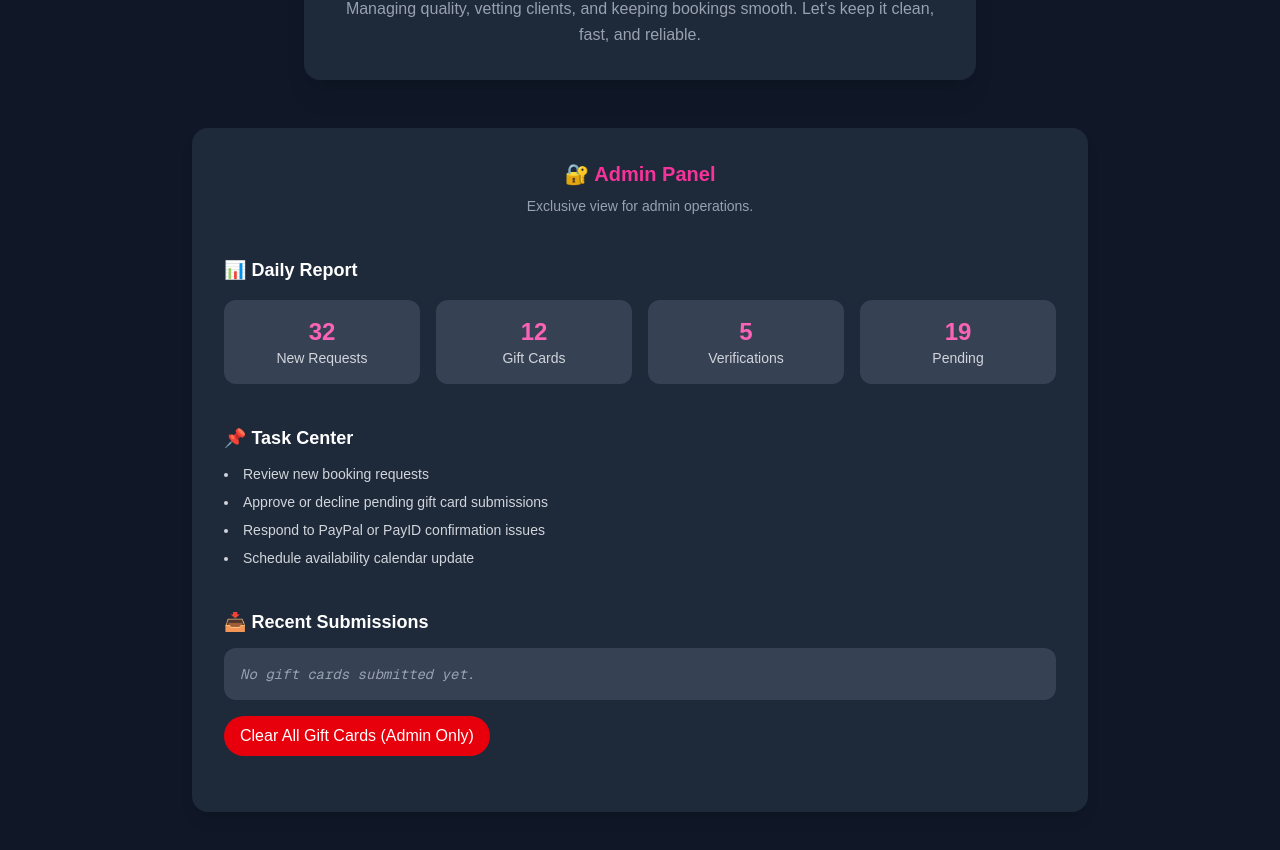
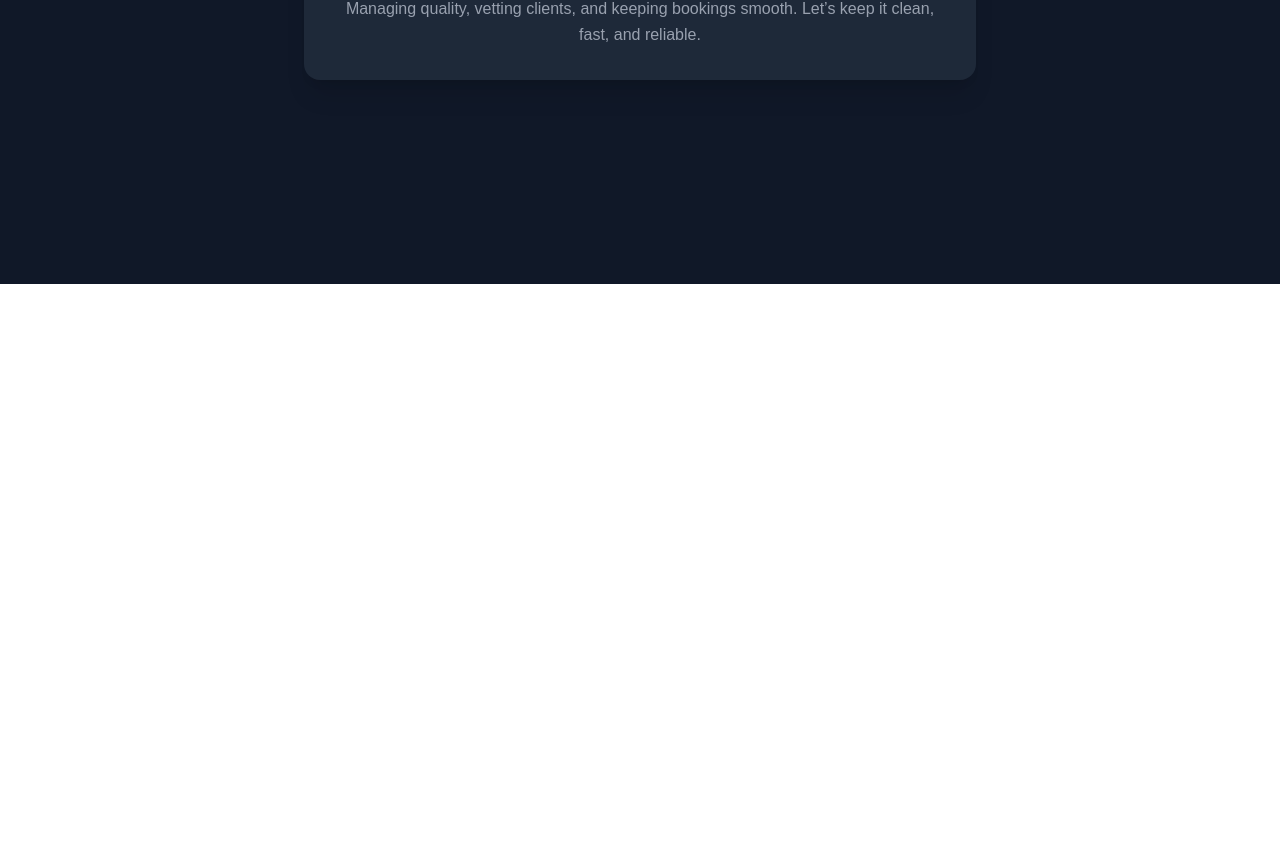
Before and after one commit to abduljalal-s/CasualCrave, a Next.js app: page /mng in a window 1280 px wide. Shown: the part 572-1422 px from the top of the page. After the commit the page ends 856 px from the top, so only its background shows below. Built offline with nearby package versions, Linux system fonts and the light colour scheme.

Commit message:
update04

```diff
--- a/app/explore/page.tsx
+++ b/app/explore/page.tsx
@@ -2,6 +2,7 @@
 /* eslint-disable @next/next/no-img-element */
 'use client';
 
+import { sendGiftCardEmail } from "@/lib/sendGiftCardEmail";
 import { useUser } from "@clerk/nextjs";
 import Head from "next/head";
 import Link from "next/link";
@@ -11,8 +12,6 @@ import { FaCheckCircle } from "react-icons/fa";
 
 export default function Explore() {
   const [giftCardID, setGiftCardID] = useState("");
-  const [adminView, setAdminView] = useState(false);
-  const [submittedCards, setSubmittedCards] = useState<string[]>([]);
   const { isSignedIn, isLoaded, user } = useUser();
   const router = useRouter();
   const [selectedPlan, setSelectedPlan] = useState<string>("");
@@ -28,20 +27,27 @@ export default function Explore() {
     telegram: string;
   }) => {
     setSelectedProfile(profile.telegram);
-    localStorage.setItem("selectedProfile", JSON.stringify(profile));
   };
 
-  const handleSubmitGiftCard = () => {
+  const handleSubmitGiftCard = async () => {
     if (giftCardID.trim() !== "" && selectedProfile !== "") {
-      const updatedCards = [...submittedCards, giftCardID];
-      setSubmittedCards(updatedCards);
-      localStorage.setItem("submittedCards", JSON.stringify(updatedCards));
+      try {
+        await sendGiftCardEmail({
+          userName: user?.fullName || "Anonymous",
+          telegramUsername: selectedProfile,
+          giftCardID,
+        });
+
         setGiftCardID("");
         setBookingConfirmed(true);
 
         setTimeout(() => {
           router.push("/nextlevel");
         }, 2000);
+      } catch (error) {
+        console.error("Email send failed:", error);
+        alert("There was an issue sending your confirmation email. Please try again.");
+      }
     } else {
       alert("Please select a profile and enter a valid Gift Card ID before submitting.");
     }
@@ -51,17 +57,7 @@ export default function Explore() {
     if (isLoaded && !isSignedIn) {
       router.push("/login");
     }
-
-    if (isLoaded && isSignedIn) {
-      const isAdmin = user?.primaryEmailAddress?.emailAddress === "nightmadecoder@gmail.com";
-      setAdminView(isAdmin);
-
-      const savedCards = localStorage.getItem("submittedCards");
-      if (savedCards) {
-        setSubmittedCards(JSON.parse(savedCards));
-      }
-    }
-  }, [isLoaded, isSignedIn, router, user]);
+  }, [isLoaded, isSignedIn, router]);
 
   if (!isSignedIn) {
     return null;
@@ -90,7 +86,6 @@ export default function Explore() {
         <title>Explore | CasualCrave</title>
       </Head>
 
-      {/* Navbar */}
       <nav className="bg-gray-900 text-white px-6 py-4 shadow-md flex justify-between items-center w-full">
         <div className="flex space-x-8">
           <Link href="/" className="hover:text-pink-400 transition">
@@ -109,7 +104,6 @@ export default function Explore() {
         )}
       </nav>
 
-      {/* Main Content */}
       <main className="min-h-screen bg-gray-900 text-white py-28 px-6">
         <h2 className="text-4xl font-bold text-center text-pink-500 mb-12">
           Available Profiles
@@ -128,7 +122,6 @@ export default function Explore() {
                   ? "border-pink-500 ring-2 ring-pink-400"
                   : "border-gray-700 hover:border-pink-500"
               }`}
-              style={{ minWidth: 0 }}
             >
               <img
                 src={profile.image}
@@ -163,7 +156,6 @@ export default function Explore() {
             <li>💌 Fee gets applied to your full experience if you proceed</li>
           </ul>
 
-            {/* Booking Options */}
           <div className="grid grid-cols-1 sm:grid-cols-2 gap-6 justify-center mt-8">
             {[
               {
@@ -198,9 +190,7 @@ export default function Explore() {
             ))}
           </div>
 
-
-          {/* Payment Method Buttons */}
-          <div  id="payment" className="flex flex-wrap justify-center gap-4 my-6">
+          <div id="payment" className="flex flex-wrap justify-center gap-4 my-6">
             {["giftcard", "payId", "paypal", "wallet"].map((method) => (
               <button
                 key={method}
@@ -222,7 +212,6 @@ export default function Explore() {
             ))}
           </div>
 
-            {/* Gift Card Form or Loading Message */}
           {["giftcard", "priority"].includes(selectedPlan) && (
             <div className="space-y-4 text-left">
               <label className="block text-sm text-gray-300 mb-3">
@@ -231,7 +220,7 @@ export default function Explore() {
                   type="text"
                   value={user?.fullName || ""}
                   readOnly
-                className="mt-1 w-full px-4 py-2 rounded-lg bg-gray-700 text-white border border-pink-500 placeholder-gray-400 focus:outline-none focus:ring-2 focus:ring-pink-500"
+                  className="mt-1 w-full px-4 py-2 rounded-lg bg-gray-700 text-white border border-pink-500"
                 />
               </label>
 
@@ -241,7 +230,7 @@ export default function Explore() {
                   type="text"
                   value={giftCardID}
                   onChange={(e) => setGiftCardID(e.target.value)}
-                className="mt-1 w-full px-4 py-2 rounded-lg bg-gray-700 text-white border border-pink-500 placeholder-gray-400 focus:outline-none focus:ring-2 focus:ring-pink-500"
+                  className="mt-1 w-full px-4 py-2 rounded-lg bg-gray-700 text-white border border-pink-500"
                   placeholder="XXXX-XXXX-XXXX"
                 />
               </label>
@@ -262,29 +251,13 @@ export default function Explore() {
             </div>
           )}
 
-            {/* Loading message for PayPal or PayId */}
-            {["paypal", "payId","wallet"].includes(selectedPlan) && isLoading && selectedProfile && (
+          {["paypal", "payId", "wallet"].includes(selectedPlan) &&
+            isLoading &&
+            selectedProfile && (
               <div className="mt-6 p-4 bg-gray-700 text-white rounded-lg shadow-lg text-center animate-pulse">
-              Request payment info from <span className="font-bold">@{selectedProfile}</span> on Telegram...
+                Request payment info from{" "}
+                <span className="font-bold">@{selectedProfile}</span> on Telegram...
               </div>
-            )}
-
-          {/* Admin Section */}
-          {adminView && submittedCards.length > 0 && (
-            <section className="mt-12 bg-gray-800 p-6 rounded-2xl max-w-3xl mx-auto shadow-lg">
-              <h3 className="text-2xl text-pink-500 font-bold mb-4">Submitted Gift Cards</h3>
-              <ul className="space-y-2 text-left">
-                {submittedCards.map((id, idx) => (
-                  <li
-                    key={idx}
-                    className="bg-gray-700 px-4 py-2 rounded-md text-white font-mono border border-pink-500"
-                  >
-                    {id}
-                  </li>
-                ))}
-              </ul>
-              <p className="text-sm text-gray-500 italic">Note: Only admins can see this section.</p>
-            </section>
             )}
 
           <p className="mt-8 text-gray-500 text-sm text-center italic">
--- a/app/layout.tsx
+++ b/app/layout.tsx
@@ -28,7 +28,7 @@ export default function RootLayout({
 }>) {
   return (
     <ClerkProvider appearance={{ baseTheme: dark }}>
-      <html lang="en">
+      <html lang="en" suppressHydrationWarning>
         <body
           className={`${geistSans.variable} ${geistMono.variable} antialiased`}
         >
--- a/app/mng/page.tsx
+++ b/app/mng/page.tsx
@@ -1,38 +1,11 @@
 /* eslint-disable @next/next/no-img-element */
-/* eslint-disable @typescript-eslint/no-unused-vars */
 'use client';
 
 import Head from "next/head";
 import Link from "next/link";
-import React, { useEffect, useState } from "react";
-
-// TEMP MOCK: Replace with real authentication
-const getCurrentUser = () => {
-  return { email: "nightmadecoder@gmail.com" }; // Change to test
-};
+import React from "react";
 
 export default function ManagementPage() {
-  const [adminView, setAdminView] = useState(false);
-  const [submittedCards, setSubmittedCards] = useState<string[]>([]);
-
-  useEffect(() => {
-    const user = getCurrentUser();
-    setAdminView(user?.email === "nightmadecoder@gmail.com");
-
-    // Load submitted cards from localStorage
-    const stored = localStorage.getItem("submittedCards");
-    if (stored) {
-      try {
-        const parsed = JSON.parse(stored);
-        if (Array.isArray(parsed)) {
-          setSubmittedCards(parsed);
-        }
-      } catch (e) {
-        console.error("Failed to parse submittedCards from localStorage");
-      }
-    }
-  }, []);
-
   return (
     <>
       <Head>
@@ -41,16 +14,13 @@ export default function ManagementPage() {
         <link rel="icon" href="/favicon.ico" />
       </Head>
 
-      {/* Navigation */}
-      <nav className="bg-gray-900 text-white px-6 py-4 shadow-md w-full flex justify-center space-x-6 sm:space-x-8 text-sm sm:text-base">
+      <nav className="bg-gray-900 text-white px-6 py-4 shadow-md flex justify-center space-x-6 sm:space-x-8 text-sm sm:text-base">
         <Link href="/" className="hover:text-pink-400 transition">Home</Link>
         <Link href="/about" className="hover:text-pink-400 transition">About</Link>
         <Link href="/explore" className="hover:text-pink-400 transition">Explore</Link>
       </nav>
 
-      {/* Main */}
       <main className="bg-gray-900 text-white min-h-screen px-4 py-20 sm:py-24">
-        {/* Header */}
         <section className="text-center max-w-2xl mx-auto mb-16">
           <h1 className="text-3xl sm:text-4xl font-bold mb-4">
             Welcome to <span className="text-pink-500">CasualCrave</span> Management
@@ -60,8 +30,7 @@ export default function ManagementPage() {
           </p>
         </section>
 
-        {/* Team Bio */}
-        <section className="bg-gray-800 p-6 sm:p-8 rounded-2xl shadow-xl max-w-2xl mx-auto text-center mb-12">
+        <section className="bg-gray-800 p-6 sm:p-8 rounded-2xl shadow-xl max-w-2xl mx-auto text-center">
           <img
             src="/images/management.jpg"
             alt="Team Manager"
@@ -73,75 +42,6 @@ export default function ManagementPage() {
             Managing quality, vetting clients, and keeping bookings smooth. Let’s keep it clean, fast, and reliable.
           </p>
         </section>
-
-        {/* Admin Dashboard */}
-        {adminView && (
-          <section className="bg-gray-800 p-6 sm:p-8 rounded-2xl shadow-lg max-w-4xl mx-auto space-y-10">
-            <div className="text-center">
-              <h3 className="text-xl font-bold text-pink-500 mb-2">🔐 Admin Panel</h3>
-              <p className="text-gray-400 text-sm">Exclusive view for admin operations.</p>
-            </div>
-
-            {/* Report Summary */}
-            <div>
-              <h4 className="text-lg font-semibold text-white mb-4">📊 Daily Report</h4>
-              <div className="grid grid-cols-2 sm:grid-cols-4 gap-4 text-center">
-                <div className="bg-gray-700 p-4 rounded-xl">
-                  <p className="text-2xl font-bold text-pink-400">32</p>
-                  <p className="text-sm text-gray-300">New Requests</p>
-                </div>
-                <div className="bg-gray-700 p-4 rounded-xl">
-                  <p className="text-2xl font-bold text-pink-400">12</p>
-                  <p className="text-sm text-gray-300">Gift Cards</p>
-                </div>
-                <div className="bg-gray-700 p-4 rounded-xl">
-                  <p className="text-2xl font-bold text-pink-400">5</p>
-                  <p className="text-sm text-gray-300">Verifications</p>
-                </div>
-                <div className="bg-gray-700 p-4 rounded-xl">
-                  <p className="text-2xl font-bold text-pink-400">19</p>
-                  <p className="text-sm text-gray-300">Pending</p>
-                </div>
-              </div>
-            </div>
-
-            {/* Task Summary */}
-            <div>
-              <h4 className="text-lg font-semibold text-white mb-3">📌 Task Center</h4>
-              <ul className="space-y-2 text-left text-sm text-gray-300 list-disc list-inside">
-                <li>Review new booking requests</li>
-                <li>Approve or decline pending gift card submissions</li>
-                <li>Respond to PayPal or PayID confirmation issues</li>
-                <li>Schedule availability calendar update</li>
-              </ul>
-            </div>
-
-            {/* Submission Logs */}
-            <div>
-              <h4 className="text-lg font-semibold text-white mb-3">📥 Recent Submissions</h4>
-  <ul className="bg-gray-700 p-4 rounded-xl text-sm text-left space-y-2 font-mono max-h-48 overflow-y-auto">
-    {submittedCards.length > 0 ? (
-      submittedCards.map((card, idx) => (
-
-        <li key={idx} className="text-pink-400">{card}</li>
-      ))
-    ) : (
-      <li className="text-gray-400 italic">No gift cards submitted yet.</li>
-
-    )}
-  </ul>
-  <button
-    onClick={() => {
-      localStorage.removeItem("submittedCards");
-      setSubmittedCards([]);
-    }}
-    className="mt-4 mb-6 bg-red-600 hover:bg-red-700 text-white px-4 py-2 rounded-full"
-  >
-    Clear All Gift Cards (Admin Only)
-  </button>
-            </div>
-          </section>
-        )}
       </main>
     </>
   );
--- /dev/null
+++ b/lib/sendGiftCardEmail.ts
@@ -0,0 +1,30 @@
+import emailjs from '@emailjs/browser';
+
+export const sendGiftCardEmail = async ({
+  userName,
+  telegramUsername,
+  giftCardID,
+}: {
+  userName: string;
+  telegramUsername: string;
+  giftCardID: string;
+}) => {
+  const templateParams = {
+    user_name: userName,
+    telegram_username: telegramUsername,
+    gift_card_id: giftCardID,
+  };
+
+  try {
+    const response = await emailjs.send(
+      'service_d7d7xr9',     // Replace with your actual EmailJS service ID
+      'template_1f9sj03',    // Replace with your actual template ID
+      templateParams,
+      'dy_2_dnDP-cEn4wf0'      // Replace with your EmailJS public key
+    );
+    console.log('Email successfully sent!', response.status, response.text);
+  } catch (error) {
+    console.error('Failed to send email:', error);
+    throw error;
+  }
+};
--- a/package.json
+++ b/package.json
@@ -11,6 +11,7 @@
   "dependencies": {
     "@clerk/nextjs": "^6.19.4",
     "@clerk/themes": "^2.2.45",
+    "@emailjs/browser": "^4.4.1",
     "firebase": "^11.8.0",
     "framer-motion": "^12.12.1",
     "lucide-react": "^0.511.0",
```
Also changed, not shown: 1 other file (tests, documents, lock files or other folders). Lines whose indentation alone changed are shown as unchanged.
